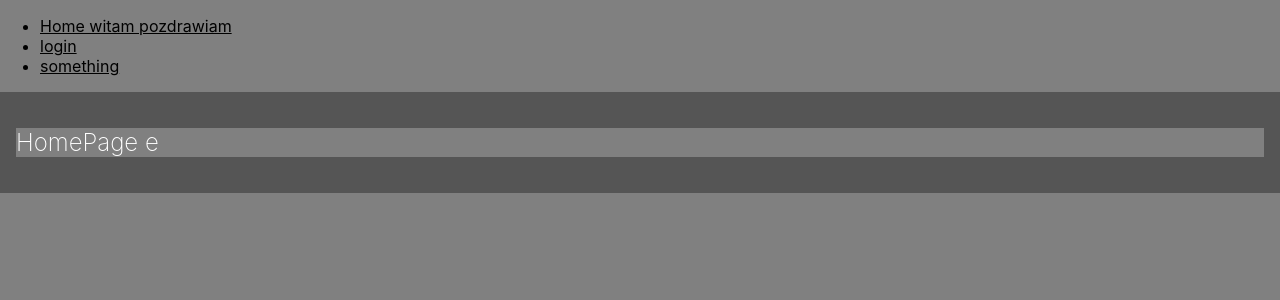
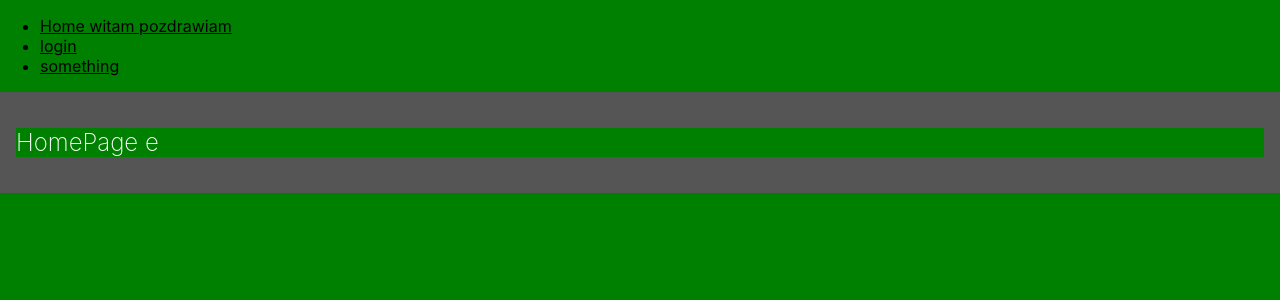
Before and after one commit to RumSoft/IV-online-shop-with-learning-materials, a React app in the folder Projekcik.Client/: page / in a window 1280 px wide. Shown: the top 300 px of the page. Built offline with nearby package versions, Linux system fonts and the light colour scheme.

Commit message:
Update App.scss

```diff
--- a/Projekcik.Client/src/App.scss
+++ b/Projekcik.Client/src/App.scss
@@ -1,4 +1,4 @@
 * {
     color: black;
-    background-color: gray;
+    background-color: green;
 }
```
